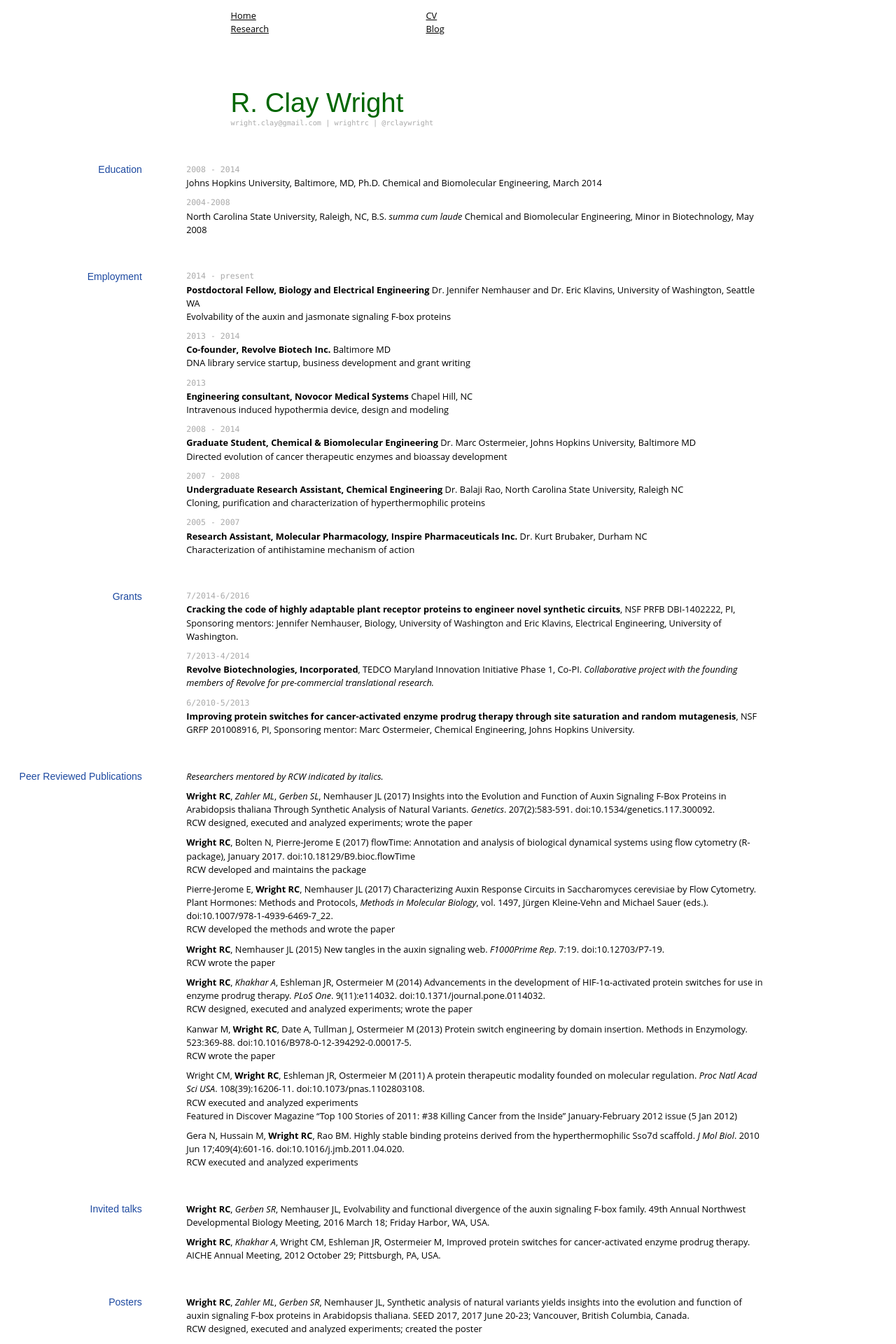
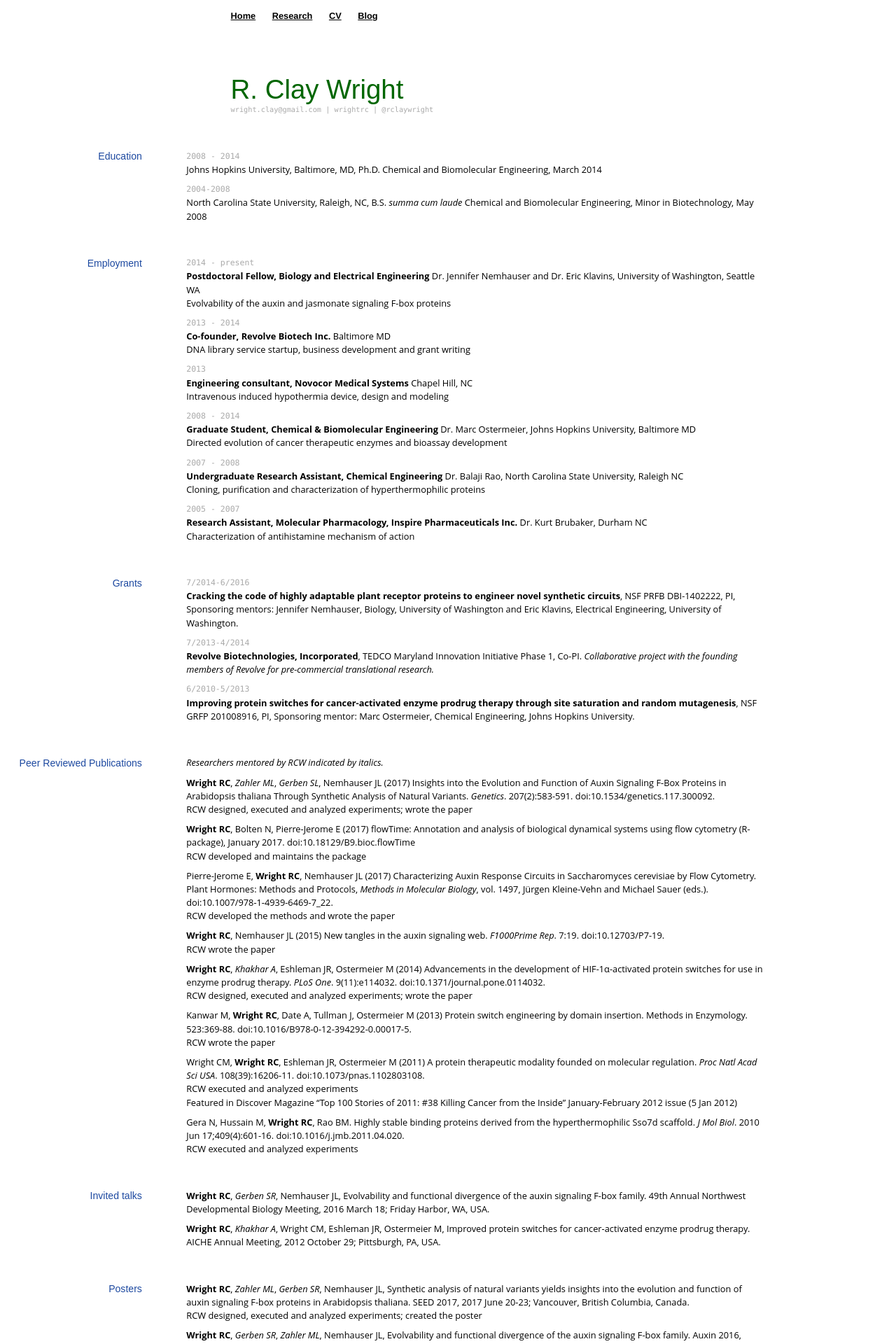
Before and after one commit to aherbotany/wrightrc.github.io, a Jekyll site: the page built from cv/index.md, in a window 1280 px wide. Shown: the top 1920 px of the page at 70% size. Built offline with Jekyll 4.4.1, drawn with Linux system fonts in a browser that asks for light colours.

Commit message:
add header/footer

```diff
--- a/css/cv-screen.css
+++ b/css/cv-screen.css
@@ -30,6 +30,16 @@
 }
 body {
 	line-height: 1;
+}
+nav ul, footer ul {
+    font-family:'Helvetica', 'Arial', 'Sans-Serif';
+    padding: 0px;
+    list-style: none;
+    font-weight: bold;
+}
+nav ul li, footer ul li {
+    display: inline;
+    margin-right: 20px;
 }
 ol, ul {
 	list-style: none;
@@ -188,6 +198,10 @@
 #address {
 	display: none;
 }
+footer {
+    border-top: 1px solid #d5d5d5;
+    font-size: .8em;
+}
 
 .footer {
     -webkit-column-count: 3; /* Chrome, Safari, Opera */
```
